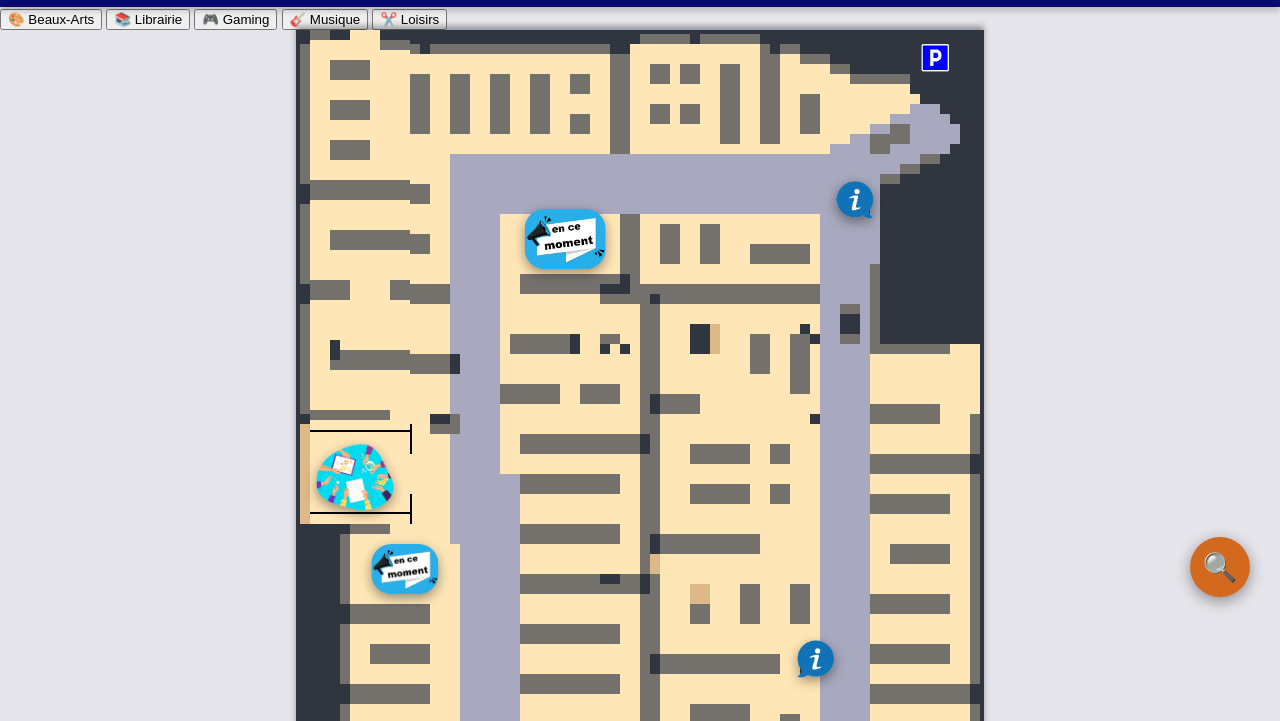
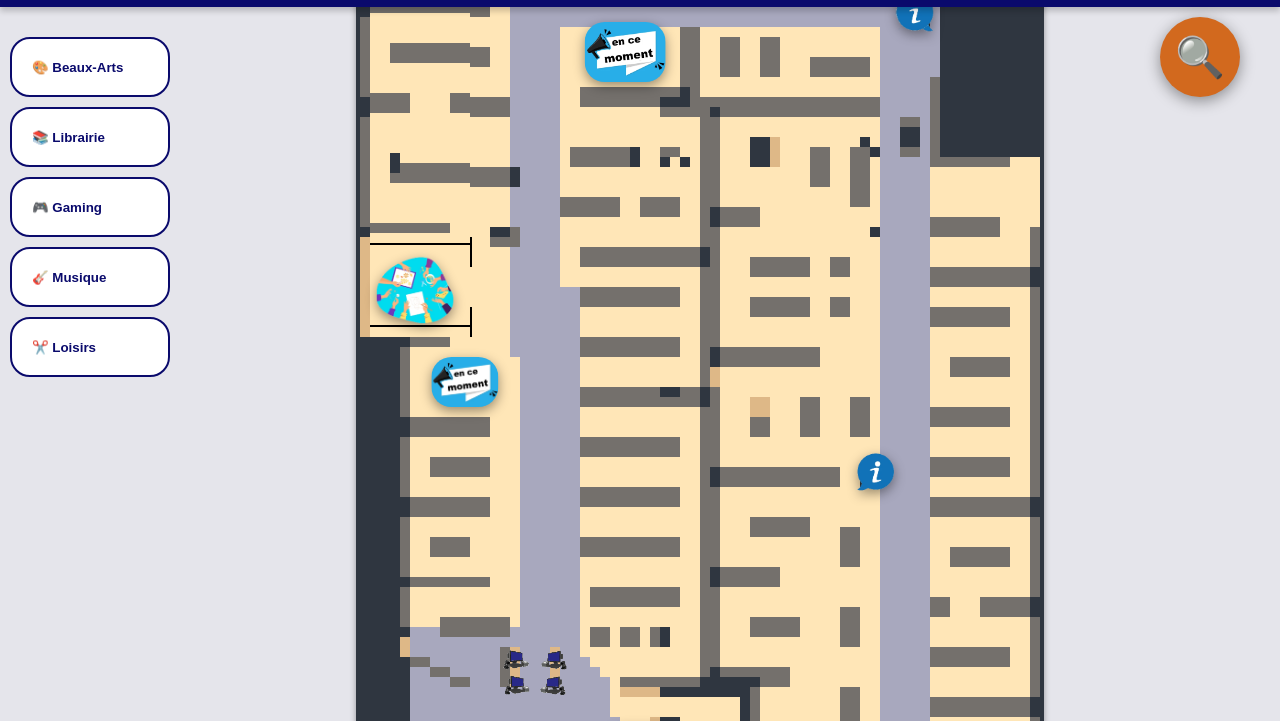
Before and after one commit to patoo35-ux/Application-Plan-Magasin-Interactif, a plain HTML site: page index.html in a window 1280 px wide. Shown: the part 143-864 px from the top of the page. Drawn offline with Linux system fonts and the light colour scheme.

Commit message:
Refactor CSS styles and add layout adjustments

```diff
--- a/css/styles.css
+++ b/css/styles.css
@@ -13,10 +13,43 @@ body {
     padding: 0;
 }
 
+main {
+    padding-top: 160px;
+    display: flex;
+    flex-direction: column;
+    align-items: center;
+}
+
+.layout-principal {
+    display: grid;
+    /* 200px pour la colonne boutons, 1fr pour le reste de l'espace disponible */
+    grid-template-columns: 100px 1fr;
+    height: 100vh; /* Prend toute la hauteur de l'écran */
+    gap: 20px;
+    padding: 20px;
+}
+.colonne-gauche {
+    /* Garde les boutons fixés en haut à gauche */
+    position: sticky;
+    top: 150px;
+    height: fit-content;
+}
+
+.univers-container {
+    display: flex;
+    flex-direction: column;
+    gap: 15px;
+}
+
+.colonne-droite {
+    /* Le plan s'adapte automatiquement à l'espace restant */
+    overflow: auto;
+    width: 100%;
+}
 
 
 /*EN-TÊTE & PIED DE PAGE */
-header, footer {
+header {
     display: flex;
     align-items: center;
     background-color: var(--couleur-primaire);
@@ -39,7 +72,46 @@ header {
     flex-wrap: wrap; /* Autorise les éléments à passer à la ligne */
     justify-content: space-between; /* Espace le logo, le h1 et l'adresse sur la première ligne */
     align-items: center; /* Centre verticalement les éléments de la première ligne */
-    padding: 20px; /* Optionnel : pour aérer l'en-tête */
+}
+
+
+.univers-container {
+    position: fixed;       /* Reste fixe par rapport à la fenêtre */
+    left: 10px;            /* Collé à gauche */
+    top: 180px;            /* Ajuste selon la hauteur de ton header */
+    z-index: 5000;
+
+    display: flex;
+    flex-direction: column; /* C'est cette ligne qui met les boutons en colonne */
+    gap: 10px;              /* Espace entre les boutons */
+
+    /* Pas besoin de justify-content ou flex-wrap ici */
+}
+
+.btn-univers {
+    min-width: 160px;
+    min-height: 60px;
+    padding: 12px 20px;
+    border-radius: 20px;
+    border: 2px solid var(--couleur-primaire);
+    background-color: #ffffff;
+    color: var(--couleur-primaire);
+    font-weight: bold;
+    cursor: pointer;
+    transition: all 0.3s ease;
+    outline: none;
+    text-align: left;       /* Optionnel : aligne le texte à gauche dans le bouton */
+}
+
+.btn-univers:hover {
+    background-color: var(--couleur-primaire);
+    color: #ffffff;
+    transform: translateY(-5px) scale(1.05);
+    box-shadow: 0 5px 15px rgba(0,0,0,0.2);
+}
+
+.btn-univers:active {
+    transform: translateY(0) scale(0.95); /* Le bouton s'écrase légèrement au clic */
 }
 
 .imglink {
@@ -67,7 +139,7 @@ header {
 .sousTitreDocument {
     width: 100%; /* Force l'élément à prendre toute la largeur, le poussant en dessous */
     text-align: center;
-    margin-top: 15px;
+    font-size: 1.2rem;
 }
 
 .adresseMagasin {
@@ -83,21 +155,22 @@ header {
     filter: brightness(0) invert(0.96); /* Blanchit l'icône SVG pour l'en-tête */
 }
 
+
 /* RECHERCHE & MODALE */
 #boutonFlottant {
+    z-index: 5000;
     position: fixed;
-    bottom:60px;
-    right: 30px;
-    width: 60px;
-    height: 60px;
+    top : 160px;
+    right: 40px;
+    width: 80px;
+    height: 80px;
     border-radius: 50%;
     background-color: var(--couleur-secondaire);
     color: white;
     border: none;
     box-shadow: 0 4px 15px rgba(0, 0, 0, 0.4);
     cursor: pointer;
-    z-index: 5000;
-    font-size: 28px;
+    font-size: 40px;
     display: flex;
     align-items: center;
     justify-content: center;
@@ -139,11 +212,13 @@ header {
     animation: slideIn 0.3s ease;
 }
 
+
+
 /* Bouton pour effacer le trajet */
 #boutonEffacer {
     position: fixed;
     bottom: 20px;
-    left: 30px;
+    right: 30px;
     padding: 15px 25px;
     border-radius: 30px;
     background-color: var(--couleur-primaire);
```
